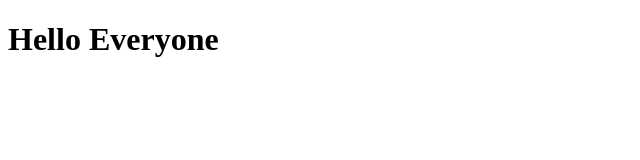
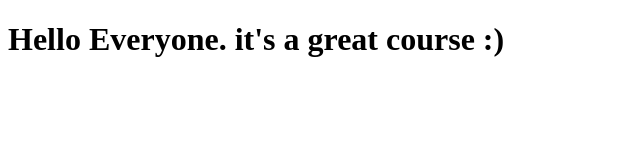
Before and after one commit to imadelbe/coursera-imad, a plain HTML site: page site/index.html in a window 1280 px wide. Shown: the whole page, without its empty margins (0-640 px from the left). Drawn offline with Linux system fonts and the light colour scheme.

Commit message:
Small addition to our page content

```diff
--- a/site/index.html
+++ b/site/index.html
@@ -4,6 +4,6 @@
 	<title>Hello World!</title>
 </head>
 <body>
-<h1>Hello Everyone</h1>
+<h1>Hello Everyone. it's a great course :)</h1>
 </body>
 </html>
```
